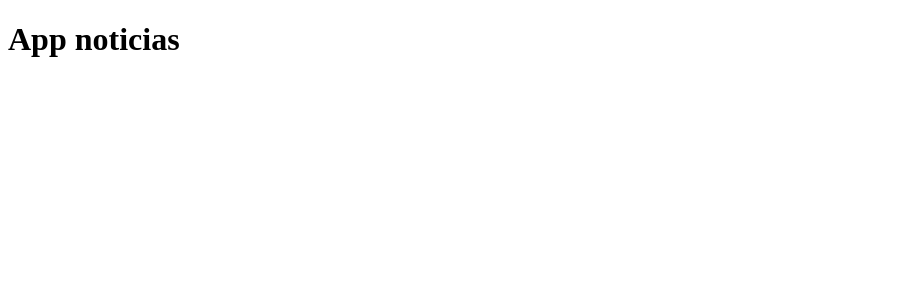
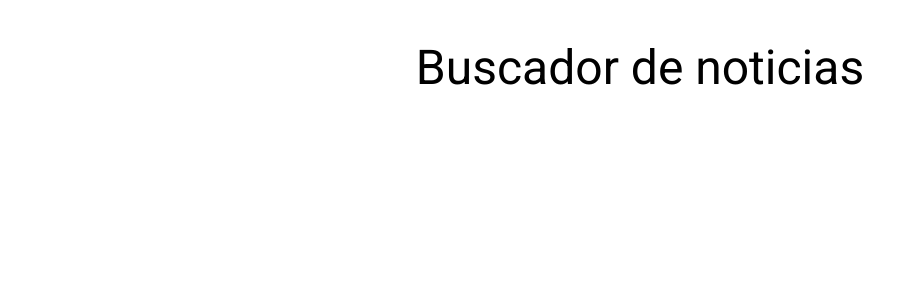
Before and after one commit to Hernan1ro/news-search-engine, a React (Vite) app: page / in a window 1280 px wide. Shown: the top 300 px of the page, without its empty margins (0-917 px from the left). Built offline with nearby package versions, Linux system fonts and the light colour scheme.

Commit message:
using MUI components

```diff
--- a/src/App.jsx
+++ b/src/App.jsx
@@ -1,5 +1,14 @@
+import { Container, Grid, Typography } from "@mui/material";
 function App() {
-  return <h1>App noticias</h1>;
+  return (
+    <Container>
+      <header>
+        <Typography align="center" marginY={5} component="h1" variant="h3">
+          Buscador de noticias
+        </Typography>
+      </header>
+    </Container>
+  );
 }
 
 export default App;
```
